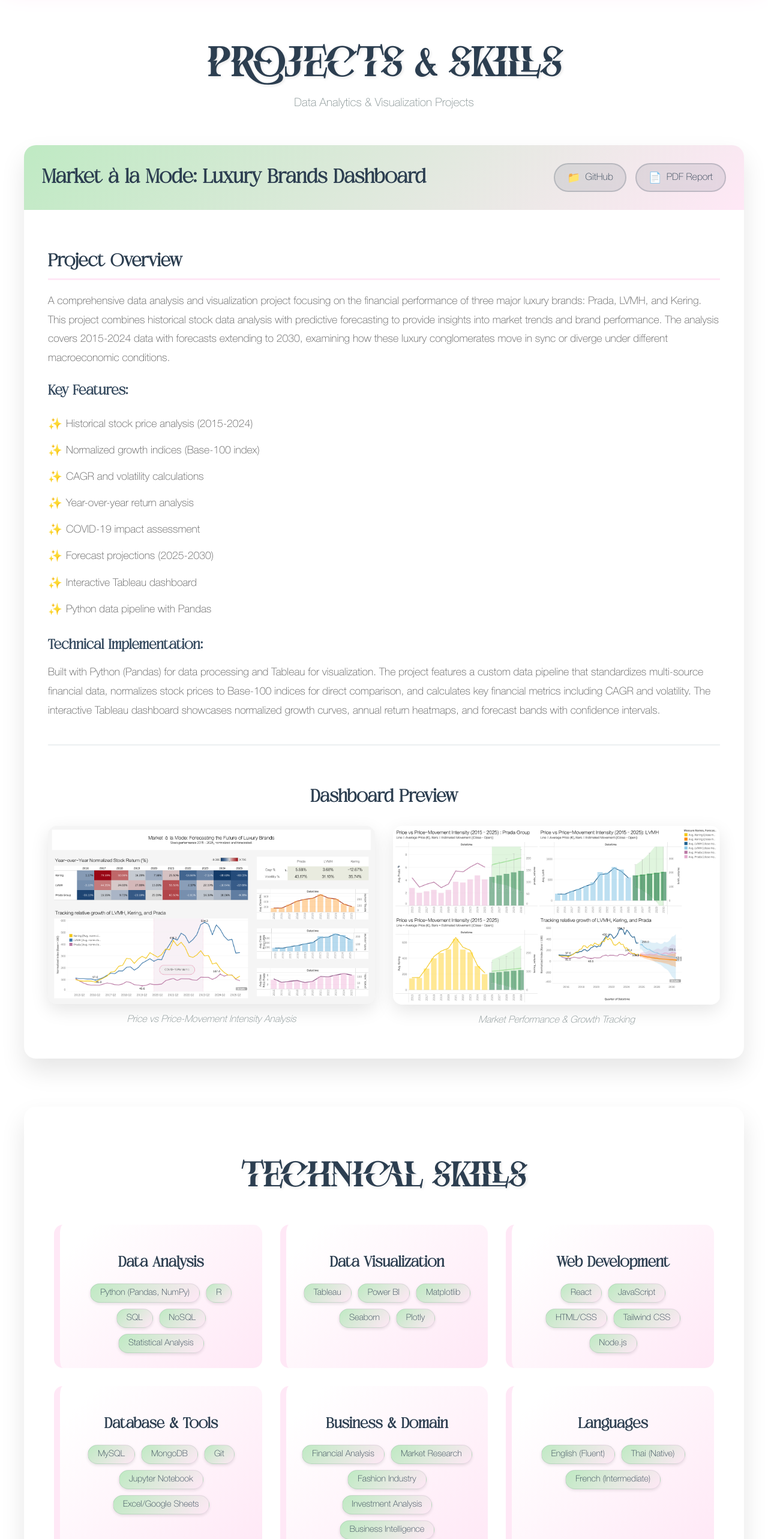
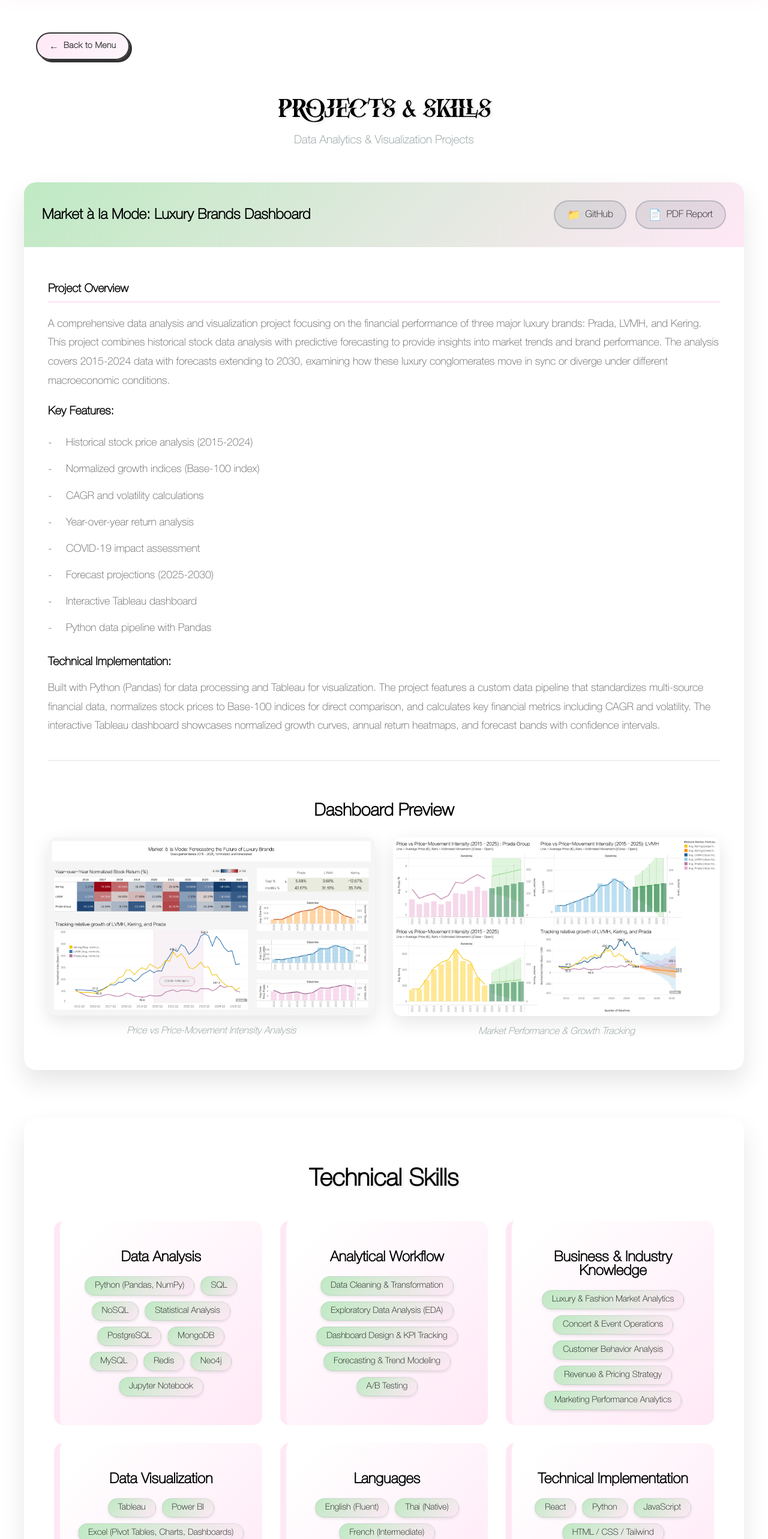
Before and after one commit to callanicha/callanicha_portfolio_site, a React (Create React App) app: page /projects in a window 1280 px wide. Shown: the part 234-2800 px from the top of the page at 60% size. Built offline with nearby package versions, Linux system fonts and the light colour scheme.

Commit message:
feat: add more stuff and buttons

```diff
--- /dev/null
+++ b/src/component/BackToMenu.js
@@ -0,0 +1,20 @@
+import React from "react";
+import { useNavigate } from "react-router-dom";
+import "../styles/BackToMenu.css";
+
+const BackToMenu = () => {
+  const navigate = useNavigate();
+
+  return (
+    <button
+      className="back-to-menu-btn"
+      onClick={() => navigate("/Menu")}
+      aria-label="Go back to menu"
+    >
+      <span className="back-icon">←</span>
+      <span className="back-text">Back to Menu</span>
+    </button>
+  );
+};
+
+export default BackToMenu;
--- a/src/pages/Interests.js
+++ b/src/pages/Interests.js
@@ -1,7 +1,13 @@
 import React from "react";
+import BackToMenu from "../component/BackToMenu";
 
 const Interest = () => {
-  return <h1>Welcome to the Other Page!</h1>;
+  return (
+    <div style={{ position: 'relative', padding: '20px' }}>
+      <BackToMenu />
+      <h1>Welcome to the Other Page!</h1>
+    </div>
+  );
 };
 
 export default Interest;
--- a/src/pages/Projects.js
+++ b/src/pages/Projects.js
@@ -1,10 +1,12 @@
 import React from "react";
 import "../styles/Projects.css";
+import BackToMenu from "../component/BackToMenu";
 
 const Projects = () => {
   return (
     <div className="projects-page">
       <div className="projects-container">
+        <BackToMenu />
         {/* Header Section */}
         <div className="projects-header">
           <h1 className="projects-title">Projects & Skills</h1>
@@ -92,10 +94,48 @@ const Projects = () => {
               <h3 className="category-title">Data Analysis</h3>
               <div className="skill-items">
                 <span className="skill-item">Python (Pandas, NumPy)</span>
-                <span className="skill-item">R</span>
                 <span className="skill-item">SQL</span>
                 <span className="skill-item">NoSQL</span>
                 <span className="skill-item">Statistical Analysis</span>
+                <span className="skill-item">PostgreSQL</span>
+                <span className="skill-item">MongoDB</span>
+                <span className="skill-item">MySQL</span>
+                <span className="skill-item">Redis</span>
+                <span className="skill-item">Neo4j</span>
+                <span className="skill-item">Jupyter Notebook</span>
+              </div>
+            </div>
+
+            <div className="skill-category">
+            <h3 className="category-title">Analytical Workflow</h3>
+              <div className="skill-items">
+                <span className="skill-item">Data Cleaning & Transformation</span>
+                <span className="skill-item">Exploratory Data Analysis (EDA)</span>
+                <span className="skill-item">Dashboard Design & KPI Tracking</span>
+                <span className="skill-item">Forecasting & Trend Modeling</span>
+                <span className="skill-item">A/B Testing</span>
+              </div>
+            </div>
+
+            {/* <div className="skill-category">
+              <h3 className="category-title">Database & Tools</h3>
+              <div className="skill-items">
+                <span className="skill-item">PostgreSQL</span>
+                <span className="skill-item">MongoDB</span>
+                <span className="skill-item">Git</span>
+                <span className="skill-item">Jupyter Notebook</span>
+                <span className="skill-item">Excel/Google Sheets</span>
+              </div>
+            </div> */}
+
+            <div className="skill-category">
+              <h3 className="category-title">Business & Industry Knowledge</h3>
+              <div className="skill-items">
+                <span className="skill-item">Luxury & Fashion Market Analytics</span>
+                <span className="skill-item">Concert & Event Operations</span>
+                <span className="skill-item">Customer Behavior Analysis</span>
+                <span className="skill-item">Revenue & Pricing Strategy</span>
+                <span className="skill-item">Marketing Performance Analytics</span>
               </div>
             </div>
 
@@ -104,42 +144,7 @@ const Projects = () => {
               <div className="skill-items">
                 <span className="skill-item">Tableau</span>
                 <span className="skill-item">Power BI</span>
-                <span className="skill-item">Matplotlib</span>
-                <span className="skill-item">Seaborn</span>
-                <span className="skill-item">Plotly</span>
-              </div>
-            </div>
-
-            <div className="skill-category">
-              <h3 className="category-title">Web Development</h3>
-              <div className="skill-items">
-                <span className="skill-item">React</span>
-                <span className="skill-item">JavaScript</span>
-                <span className="skill-item">HTML/CSS</span>
-                <span className="skill-item">Tailwind CSS</span>
-                <span className="skill-item">Node.js</span>
-              </div>
-            </div>
-
-            <div className="skill-category">
-              <h3 className="category-title">Database & Tools</h3>
-              <div className="skill-items">
-                <span className="skill-item">MySQL</span>
-                <span className="skill-item">MongoDB</span>
-                <span className="skill-item">Git</span>
-                <span className="skill-item">Jupyter Notebook</span>
-                <span className="skill-item">Excel/Google Sheets</span>
-              </div>
-            </div>
-
-            <div className="skill-category">
-              <h3 className="category-title">Business & Domain</h3>
-              <div className="skill-items">
-                <span className="skill-item">Financial Analysis</span>
-                <span className="skill-item">Market Research</span>
-                <span className="skill-item">Fashion Industry</span>
-                <span className="skill-item">Investment Analysis</span>
-                <span className="skill-item">Business Intelligence</span>
+                <span className="skill-item">Excel (Pivot Tables, Charts, Dashboards) </span>
               </div>
             </div>
 
@@ -151,6 +156,19 @@ const Projects = () => {
                 <span className="skill-item">French (Intermediate)</span>
               </div>
             </div>
+
+            <div className="skill-category">
+              <h3 className="category-title">Technical Implementation</h3>
+              <div className="skill-items">
+                <span className="skill-item">React</span>
+                <span className="skill-item">Python</span>
+                <span className="skill-item">JavaScript</span>
+                <span className="skill-item">HTML / CSS / Tailwind</span>
+                <span className="skill-item">Node.js / Express</span>
+                <span className="skill-item">API Integration</span>
+                <span className="skill-item">Git / GitHub</span>
+              </div>
+            </div>
           </div>
         </div>
       </div>
--- /dev/null
+++ b/src/styles/BackToMenu.css
@@ -0,0 +1,89 @@
+@font-face {
+  font-family: 'Helveticaneue';
+  src: url('../fonts/Helveticaneue.otf') format('opentype');
+  font-weight: normal;
+  font-style: normal;
+}
+
+.back-to-menu-btn {
+  position: relative;
+  margin: 20px 0 40px 20px;
+  background: linear-gradient(135deg, #ffe8f6 0%, #fef6fb 100%);
+  border: 2px solid #333;
+  border-radius: 25px;
+  color: #333;
+  cursor: pointer;
+  display: inline-flex;
+  align-items: center;
+  gap: 8px;
+  padding: 12px 20px;
+  font-family: 'Helveticaneue', sans-serif;
+  font-size: 14px;
+  font-weight: 600;
+  text-decoration: none;
+  transition: all 0.3s ease;
+  box-shadow: 4px 4px 0 #333;
+  z-index: 100;
+  backdrop-filter: blur(10px);
+}
+
+.back-to-menu-btn:hover {
+  background: linear-gradient(135deg, #fef6fb 0%, #ffe8f6 100%);
+  transform: translateY(-2px);
+  box-shadow: 6px 6px 0 #333;
+}
+
+.back-to-menu-btn:active {
+  transform: translateY(2px);
+  box-shadow: 2px 2px 0 #333;
+}
+
+.back-icon {
+  font-size: 16px;
+  font-weight: bold;
+  transition: transform 0.3s ease;
+}
+
+.back-to-menu-btn:hover .back-icon {
+  transform: translateX(-3px);
+}
+
+.back-text {
+  font-weight: 600;
+  letter-spacing: 0.5px;
+}
+
+/* Responsive Design */
+@media (max-width: 768px) {
+  .back-to-menu-btn {
+    margin: 15px 0 30px 15px;
+    padding: 10px 16px;
+    font-size: 13px;
+    box-shadow: 3px 3px 0 #333;
+  }
+
+  .back-to-menu-btn:hover {
+    box-shadow: 4px 4px 0 #333;
+  }
+
+  .back-icon {
+    font-size: 14px;
+  }
+}
+
+@media (max-width: 480px) {
+  .back-to-menu-btn {
+    margin: 10px 0 20px 10px;
+    padding: 8px 14px;
+    font-size: 12px;
+    gap: 6px;
+  }
+
+  .back-text {
+    display: none;
+  }
+
+  .back-icon {
+    font-size: 16px;
+  }
+}
--- a/src/styles/Projects.css
+++ b/src/styles/Projects.css
@@ -30,6 +30,7 @@
   max-width: 1200px;
   margin: 0 auto;
   padding: 0 20px;
+  position: relative;
 }
 
 /* Header Section */
@@ -40,8 +41,8 @@
 
 .projects-title {
   font-family: 'Protest', sans-serif;
-  font-size: 3rem;
-  color: #2c3e50;
+  font-size: 1.8rem;
+  color: #000000;
   margin-bottom: 10px;
   text-shadow: 2px 2px 4px rgba(0,0,0,0.1);
 }
@@ -72,7 +73,7 @@
 
 .project-header {
   background: linear-gradient(135deg, #bfeac3 0%, #ffe8f6 100%);
-  color: #2c3e50;
+  color: #000000;
   padding: 30px;
   display: flex;
   justify-content: space-between;
@@ -82,8 +83,8 @@
 }
 
 .project-title {
-  font-family: 'Adogare', sans-serif;
-  font-size: 2rem;
+  font-family: Helveticaneue, sans-serif;
+  font-size: 1.5rem;
   margin: 0;
   flex: 1;
   min-width: 300px;
@@ -100,7 +101,7 @@
   align-items: center;
   gap: 8px;
   background: rgba(44, 62, 80, 0.1);
-  color: #2c3e50;
+  color: #000000;
   text-decoration: none;
   padding: 12px 20px;
   border-radius: 25px;
@@ -133,18 +134,18 @@
 }
 
 .project-explanation h3 {
-  font-family: 'Adogare', sans-serif;
-  font-size: 1.8rem;
-  color: #2c3e50;
+  font-family: Helveticaneue, sans-serif;
+  font-size: 1.2rem;
+  color: #000000;
   margin-bottom: 20px;
   border-bottom: 3px solid #ffe8f6;
   padding-bottom: 10px;
 }
 
 .project-explanation h4 {
-  font-family: 'Adogare', sans-serif;
-  font-size: 1.4rem;
-  color: #34495e;
+  font-family: Helveticaneue, sans-serif;
+  font-size: 1.2rem;
+  color: #000000;
   margin: 25px 0 15px 0;
 }
 
@@ -170,7 +171,7 @@
 }
 
 .feature-list li::before {
-  content: "✨";
+  content: "-";
   position: absolute;
   left: 0;
   top: 8px;
@@ -185,9 +186,9 @@
 }
 
 .project-dashboard h3 {
-  font-family: 'Adogare', sans-serif;
+  font-family: Helveticaneue, sans-serif;
   font-size: 1.8rem;
-  color: #2c3e50;
+  color: #000000;
   margin-bottom: 30px;
   text-align: center;
 }
@@ -232,9 +233,9 @@
 }
 
 .skills-title {
-  font-family: 'Protest', sans-serif;
+  font-family: Helveticaneue, sans-serif;
   font-size: 2.5rem;
-  color: #2c3e50;
+  color: #000000;
   text-align: center;
   margin-bottom: 50px;
   text-shadow: 2px 2px 4px rgba(0,0,0,0.1);
@@ -260,9 +261,9 @@
 }
 
 .category-title {
-  font-family: 'Adogare', sans-serif;
+  font-family: Helveticaneue, sans-serif;
   font-size: 1.5rem;
-  color: #2c3e50;
+  color: #000000;
   margin-bottom: 20px;
   text-align: center;
 }
@@ -276,7 +277,7 @@
 
 .skill-item {
   background: linear-gradient(135deg, #bfeac3 0%, #ffe8f6 100%);
-  color: #2c3e50;
+  color: #000000;
   padding: 8px 16px;
   border-radius: 20px;
   font-size: 0.9rem;
```
Also changed, not shown: src/pages/Experiences.js (+5 -2 lines), src/pages/Home.js (+6 -6 lines).
